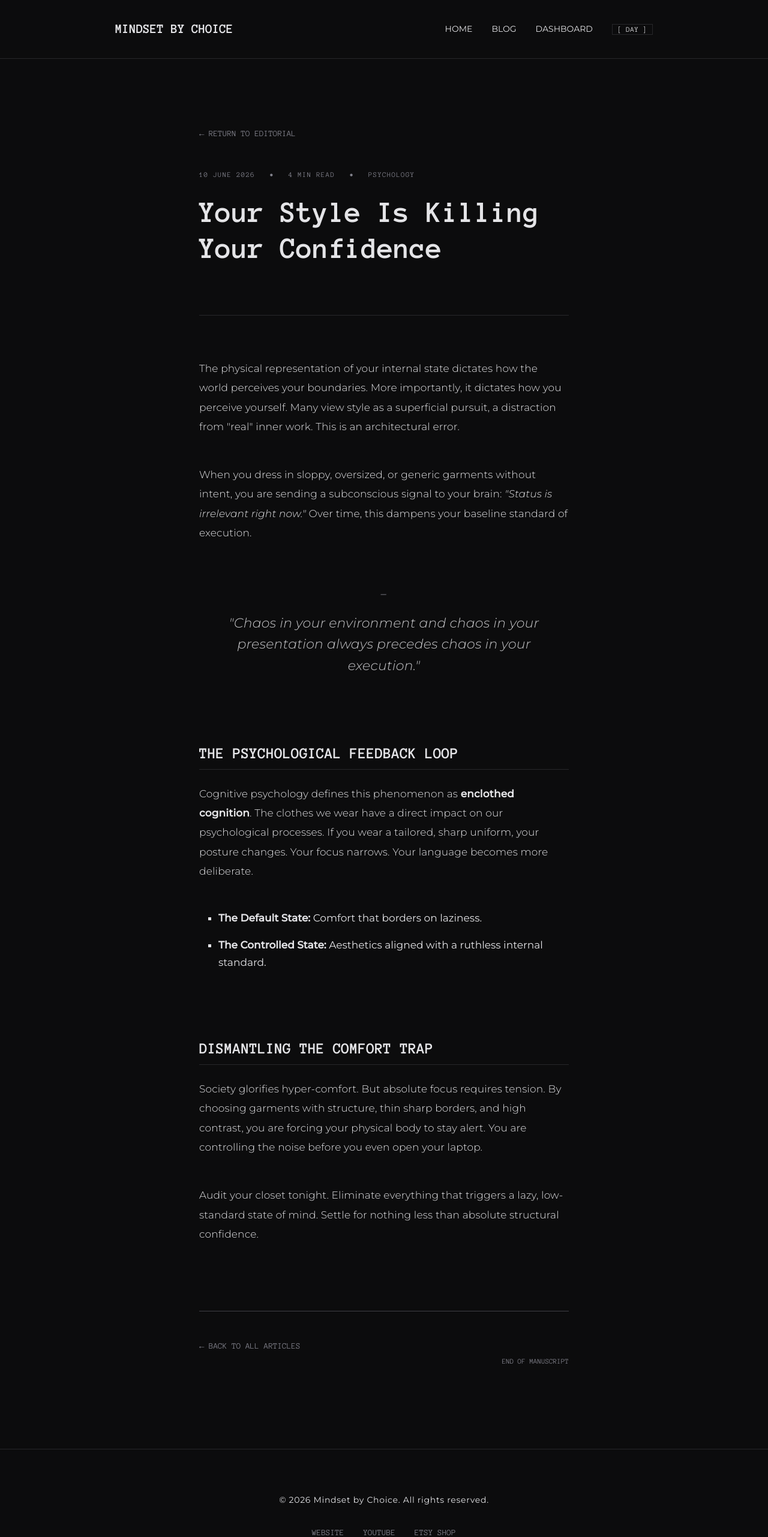
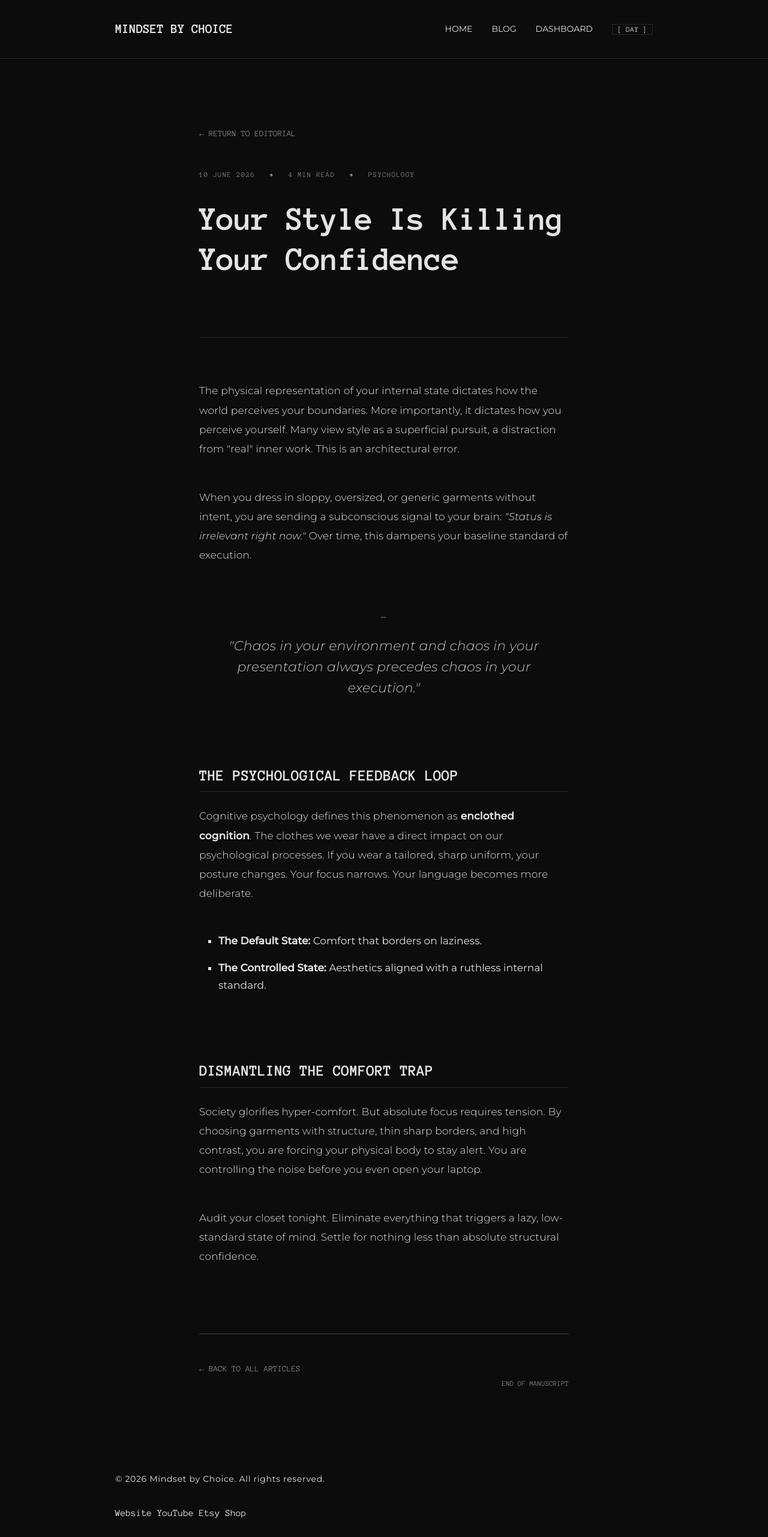
Before and after one commit to onlinejitka/Mindset-by-Choice, a website: page public/blog/article-template.html in a window 1280 px wide. Shown: the whole page at 60% size. After the commit the page ends 2534 px from the top, so only its background shows below. Drawn offline with Linux system fonts and the light colour scheme; files whose address does not match are found by name.

Commit message:
Update main.css

```diff
--- a/public/css/main.css
+++ b/public/css/main.css
@@ -1,6 +1,6 @@
 /* ==========================================================================
    CSS/MAIN.CSS
-   Global Layout Rules & Dual-Font Structural Rules
+   Global Layout Rules, Brand Fonts & Homepage Hero Architecture
    ========================================================================== */
 
 /* Global base layout inherits the strong brand Monospace */
@@ -18,21 +18,22 @@ body {
 h1, h2, h3, h4, h5, h6 {
     font-family: var(--font-brand);
     font-weight: 700;
-    line-height: 1.35; /* Increased from 1.2 to give breathing room for titles */
+    line-height: 1.35;
     text-transform: uppercase;
     letter-spacing: -0.02em;
 }
 
+/* Global Heading Sizes */
 h1 { font-size: var(--text-3xl); margin-bottom: var(--space-4); }
 h2 { font-size: var(--text-2xl); margin-bottom: var(--space-3); }
 h3 { font-size: var(--text-xl); margin-bottom: var(--space-2); }
 
-/* CRITICAL UX ENHANCEMENT: Long-form text uses the premium Sans-Serif font */
+/* Long-form text uses the premium Sans-Serif font */
 p {
     font-family: var(--font-reading);
     font-size: var(--text-base);
     font-weight: 400;
-    line-height: 1.8; /* Generous breathing room between reading lines */
+    line-height: 1.8;
     letter-spacing: 0.01em;
     margin-bottom: var(--space-4);
 }
@@ -109,40 +110,33 @@ ul, ol {
     letter-spacing: -0.02em;
 }
 
-.brand-footer {
-    padding: var(--space-8) 0;
-    border-top: var(--border-thin);
-    margin-top: auto;
-    text-align: center;
+/* ==========================================================================
+   HOMEPAGE HERO SECTIONS OVERRIDES (Fix for image_75acde.png)
+   ========================================================================== */
+
+/* Enforces maximum cinematic scale on the homepage main h1 */
+main h1:first-of-type,
+.hero-title {
+    font-size: var(--text-3xl) !important;
+    line-height: 1.2 !important;
+    letter-spacing: -0.03em !important;
+    margin-top: var(--space-4);
+    margin-bottom: var(--space-6);
 }
 
-.brand-footer-links {
-    display: flex;
-    justify-content: center;
-    gap: var(--space-4);
-    margin-top: var(--space-4);
+/* Enhances the landing page description paragraph */
+main h1 + p,
+.hero-description {
+    font-size: var(--text-lg) !important; /* Slightly larger narrative font */
+    font-weight: 300 !important;
+    line-height: 1.7 !important;
+    color: var(--color-dimmed);
+    max-width: var(--container-reading);
 }
-
-.brand-footer-links a {
-    font-size: var(--text-sm);
-    text-transform: uppercase;
-    color: var(--color-dimmed);
-    transition: color var(--transition-fast);
-}
-
-.brand-footer-links a:hover {
-    color: var(--color-text);
-}
-
-/* Enforcing reading font layout on textareas like the reflection journal */
-.journal-textarea {
-    font-family: var(--font-reading) !important;
-}
-
 
 /* ==========================================================================
    PRODUCTION ARTICLE LAYOUT ARCHITECTURE
-   ========================================================================== */
+   ========================================================================= */
 
 .article-header {
     padding-top: var(--space-12);
@@ -152,43 +146,39 @@ ul, ol {
 }
 
 .post-title {
-    font-size: var(--text-2xl);
-    line-height: 1.15;
-    letter-spacing: -0.03em;
-    text-transform: none; /* Keeps titles raw and organic */
+    font-size: var(--text-2xl) !important;
+    line-height: 1.15 !important;
+    letter-spacing: -0.03em !important;
+    text-transform: none !important;
     margin-top: var(--space-2);
 }
 
-/* Master paragraph rhythm */
 .article-body p {
     font-family: var(--font-reading);
     font-size: var(--text-base);
-    font-weight: 300; /* Lighter weight for supreme digital layout look */
-    line-height: 1.9;   /* Massive breathing room for focus */
+    font-weight: 300;
+    line-height: 1.9;
     color: var(--color-text);
     margin-bottom: var(--space-4);
 }
 
-/* Ultra-Modern Chapter Headings (e.g. PART I: THE HIDDEN LEAKS) */
 .article-body h2 {
     font-size: var(--text-xl);
     font-family: var(--font-brand);
     color: var(--color-text);
-    margin-top: var(--space-12) !important; /* Forces massive space BEFORE a new section */
+    margin-top: var(--space-12) !important;
     margin-bottom: var(--space-3);
     letter-spacing: 0.05em;
     border-bottom: 1px solid var(--color-border);
     padding-bottom: var(--space-1);
 }
 
-/* Stunning Minimalist Editorial Blockquotes (Centered & Cinematic) */
 .article-body blockquote {
     margin: var(--space-8) auto !important;
     max-width: 85%;
     text-align: center;
-    border-left: none !important; /* Removes the ugly old left bar */
+    border-left: none !important;
     padding: 0 !important;
-    position: relative;
 }
 
 .article-body blockquote p {
@@ -200,7 +190,6 @@ ul, ol {
     opacity: 0.85;
 }
 
-/* Small spacing line helper */
 .article-body blockquote::before {
     content: "—";
     display: block;
@@ -208,3 +197,7 @@ ul, ol {
     color: var(--color-dimmed);
     font-family: var(--font-brand);
 }
+
+.journal-textarea {
+    font-family: var(--font-reading) !important;
+}
```
